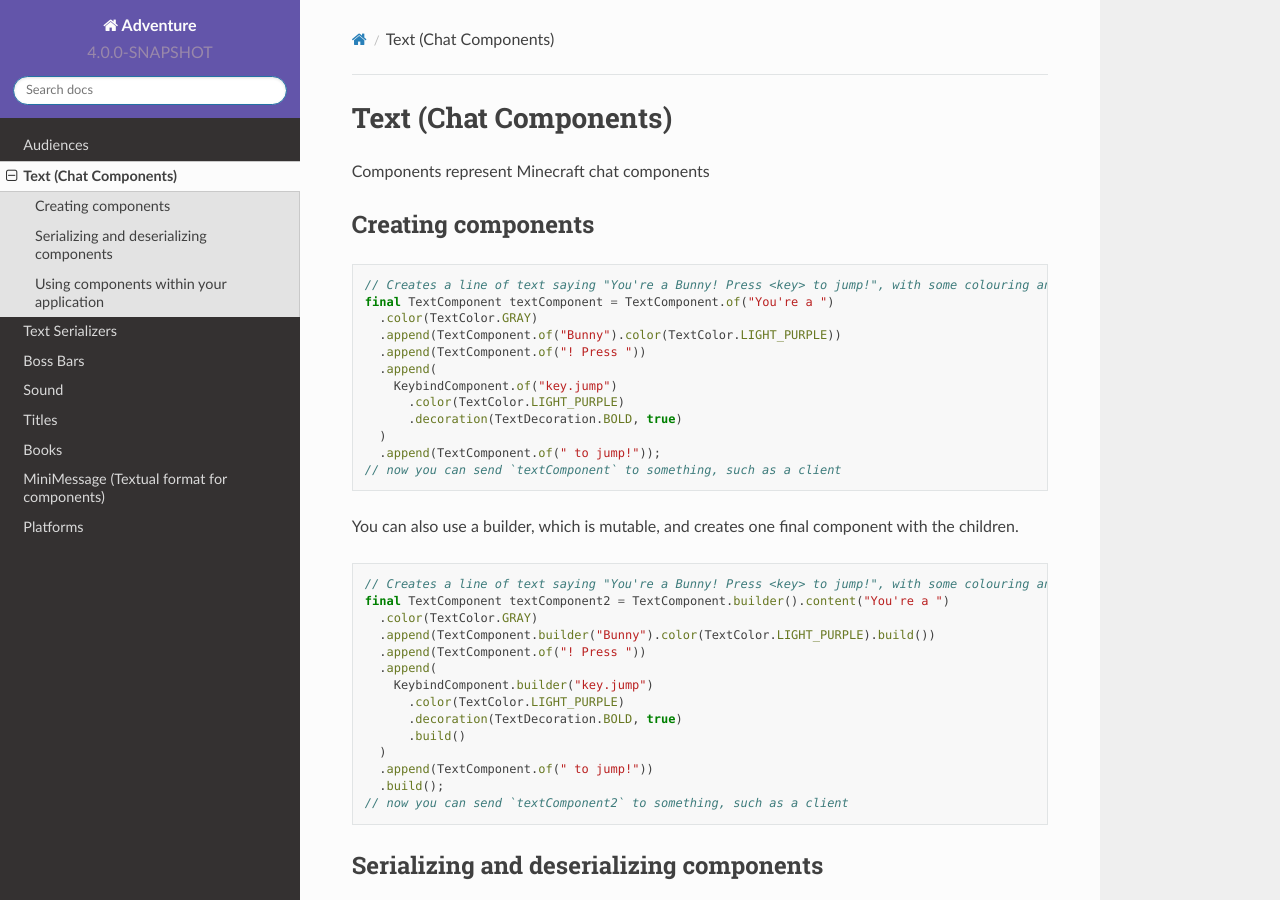
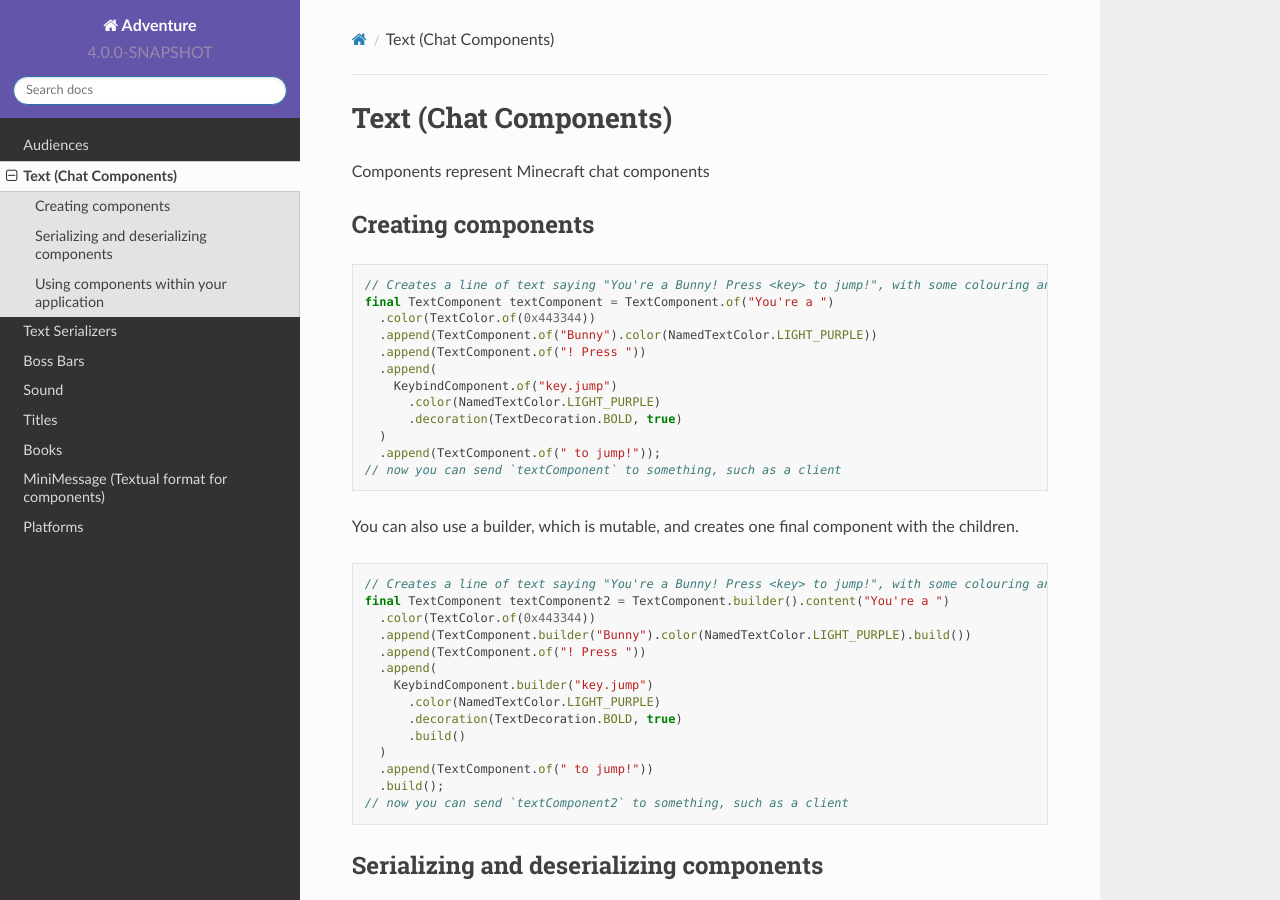
Before and after one commit to KyoriPowered/adventure-docs, a Sphinx documentation site: the page built from source/text.rst, in a window 1280 px wide and 900 px high. Built offline with Sphinx 7.4.7 and the Read the Docs theme 2.0.0, drawn with Linux system fonts in a browser that asks for light colours.

Commit message:
Import changes from KyoriPowered/adventure#101
Thanks @ItsTehBrian!

```diff
--- a/source/serializer/index.rst
+++ b/source/serializer/index.rst
@@ -20,13 +20,13 @@ Components can be converted using any of these serializers:
 
    // Creates a text component
    final TextComponent textComponent = TextComponent.of("Hello ")
-     .color(TextColor.GOLD)
+     .color(NamedTextColor.GOLD)
      .append(
        TextComponent.of("world")
-         .color(TextColor.AQUA).
+         .color(NamedTextColor.AQUA).
          decoration(TextDecoration.BOLD, true)
      )
-     .append(TextComponent.of("!").color(TextColor.RED));
+     .append(TextComponent.of("!").color(NamedTextColor.RED));
 
    // Converts textComponent to the JSON form used for serialization by Minecraft.
    String json = GsonComponentSerializer.gson().serialize(textComponent);
--- a/source/text.rst
+++ b/source/text.rst
@@ -11,12 +11,12 @@ Creating components
 
    // Creates a line of text saying "You're a Bunny! Press <key> to jump!", with some colouring and styling.
    final TextComponent textComponent = TextComponent.of("You're a ")
-     .color(TextColor.GRAY)
-     .append(TextComponent.of("Bunny").color(TextColor.LIGHT_PURPLE))
+     .color(TextColor.of(0x443344))
+     .append(TextComponent.of("Bunny").color(NamedTextColor.LIGHT_PURPLE))
      .append(TextComponent.of("! Press "))
      .append(
        KeybindComponent.of("key.jump")
-         .color(TextColor.LIGHT_PURPLE)
+         .color(NamedTextColor.LIGHT_PURPLE)
          .decoration(TextDecoration.BOLD, true)
      )
      .append(TextComponent.of(" to jump!"));
@@ -29,12 +29,12 @@ component with the children.
 
    // Creates a line of text saying "You're a Bunny! Press <key> to jump!", with some colouring and styling.
    final TextComponent textComponent2 = TextComponent.builder().content("You're a ")
-     .color(TextColor.GRAY)
-     .append(TextComponent.builder("Bunny").color(TextColor.LIGHT_PURPLE).build())
+     .color(TextColor.of(0x443344))
+     .append(TextComponent.builder("Bunny").color(NamedTextColor.LIGHT_PURPLE).build())
      .append(TextComponent.of("! Press "))
      .append(
        KeybindComponent.builder("key.jump")
-         .color(TextColor.LIGHT_PURPLE)
+         .color(NamedTextColor.LIGHT_PURPLE)
          .decoration(TextDecoration.BOLD, true)
          .build()
      )
```
